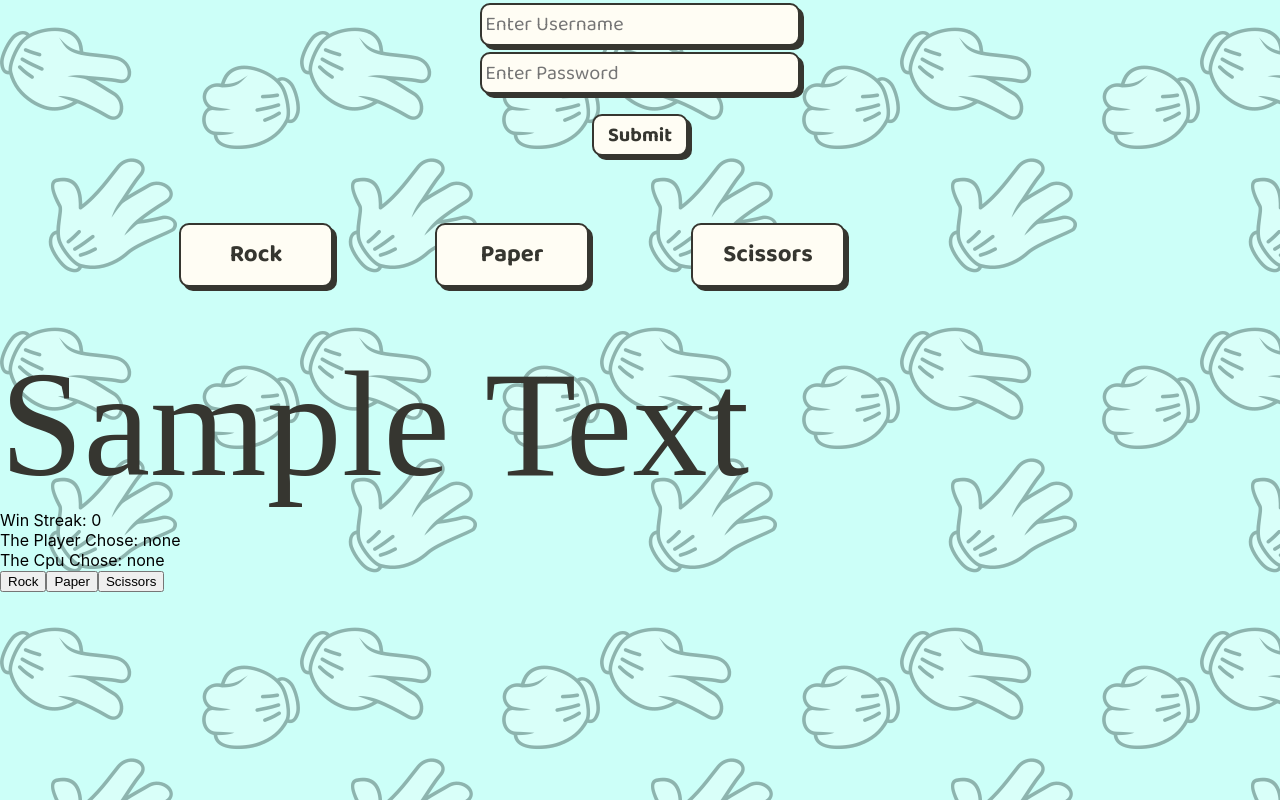
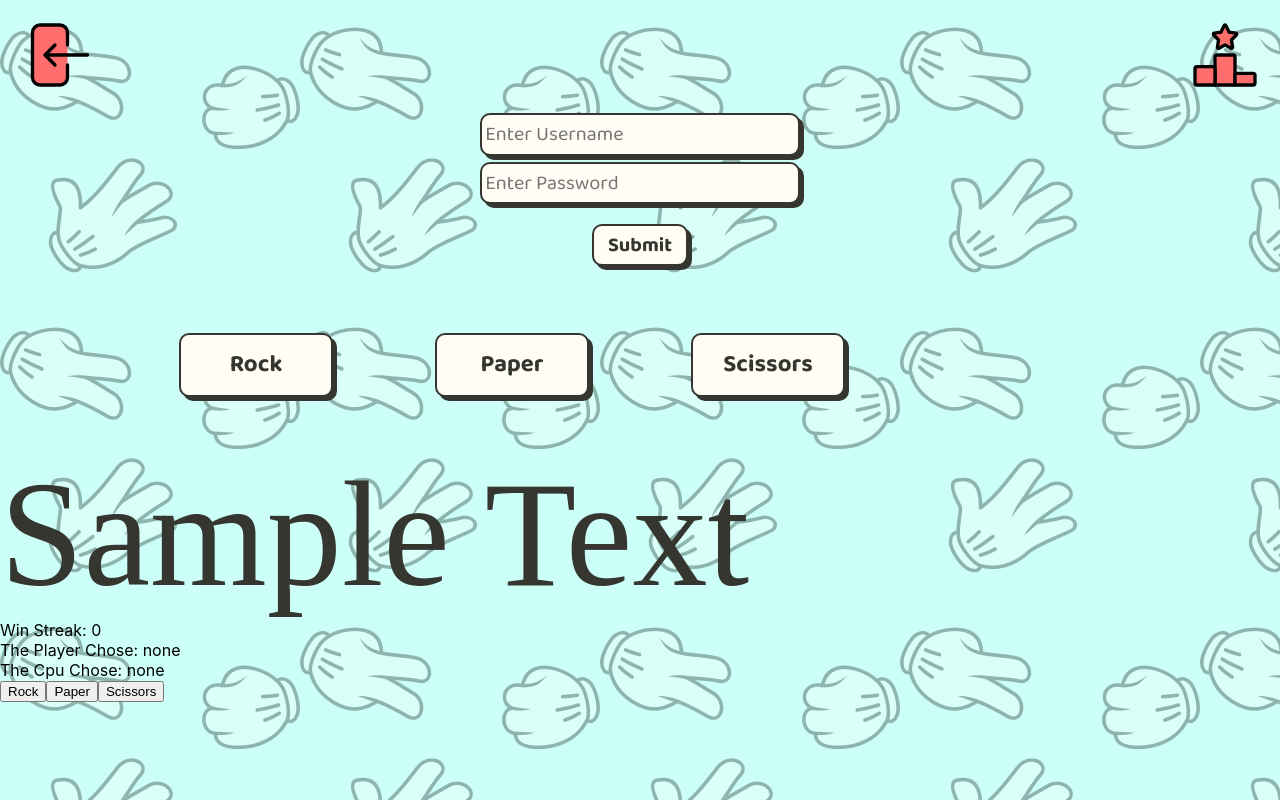
Before and after one commit to bhail300/WebDev3_RPS, a Next.js app in the folder rps/: page / in a window 1280 px wide. Built offline with nearby package versions, Linux system fonts and the light colour scheme; a web font is replaced by a local one.

Commit message:
imported back, leaderboard comp & icon cont

```diff
--- a/rps/pages/index.js
+++ b/rps/pages/index.js
@@ -5,6 +5,9 @@ import { Wrapper } from './styles'
 import { BackgroundImage } from './styles'
 import AppText from './components/text/text'
 import React, { useState } from 'react';
+import { IconCont } from './styles'
+import BackIcon from './components/icons/backIcon'
+import LeaderBoardIcon from './components/icons/leaderboardIcon'
 
 export default function Home()  {
   var [player, setPlayer] = useState("none");
@@ -39,6 +42,10 @@ export default function Home()  {
 
   return (
     <div>
+      <IconCont>
+      <BackIcon className="Icon"/>
+      <LeaderBoardIcon className="Icon"/>
+      </IconCont>
       <Form></Form>
       <ButtonCont>
       <SelectionButton>Rock</SelectionButton>
```
